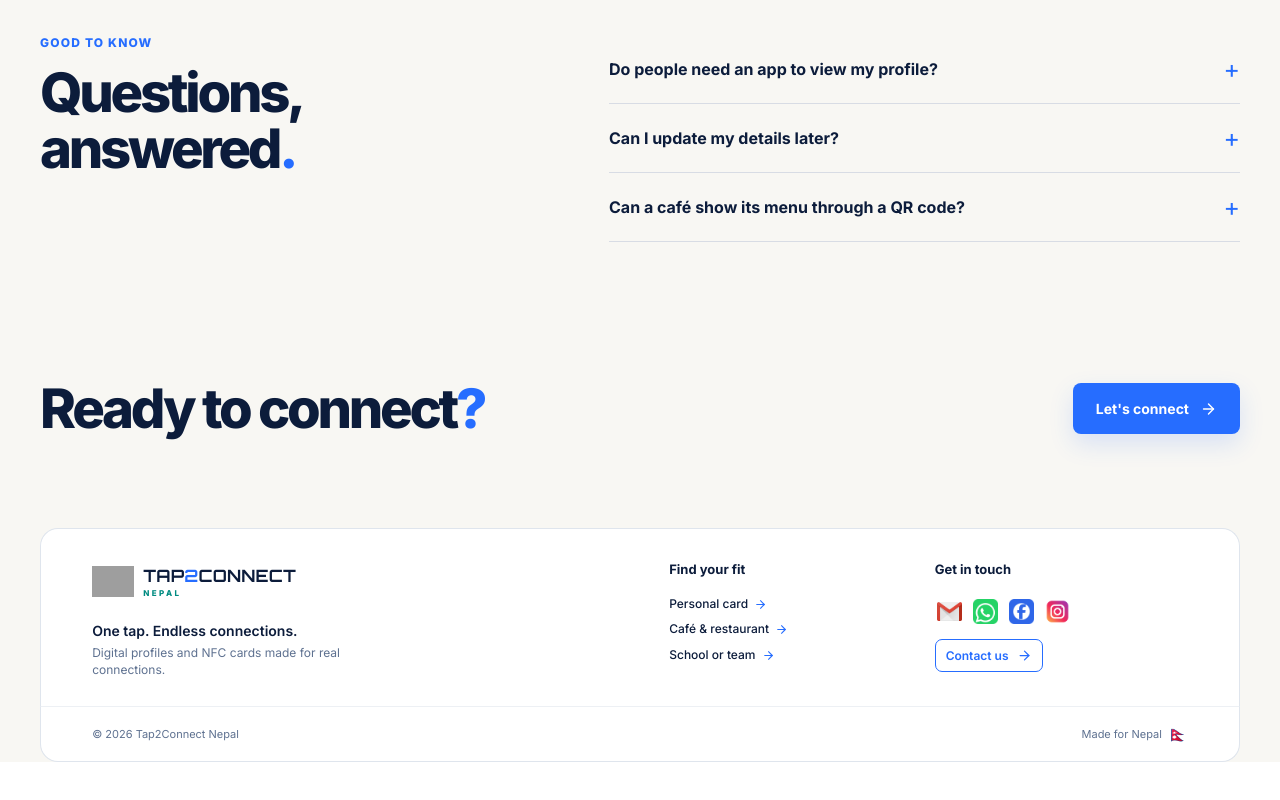
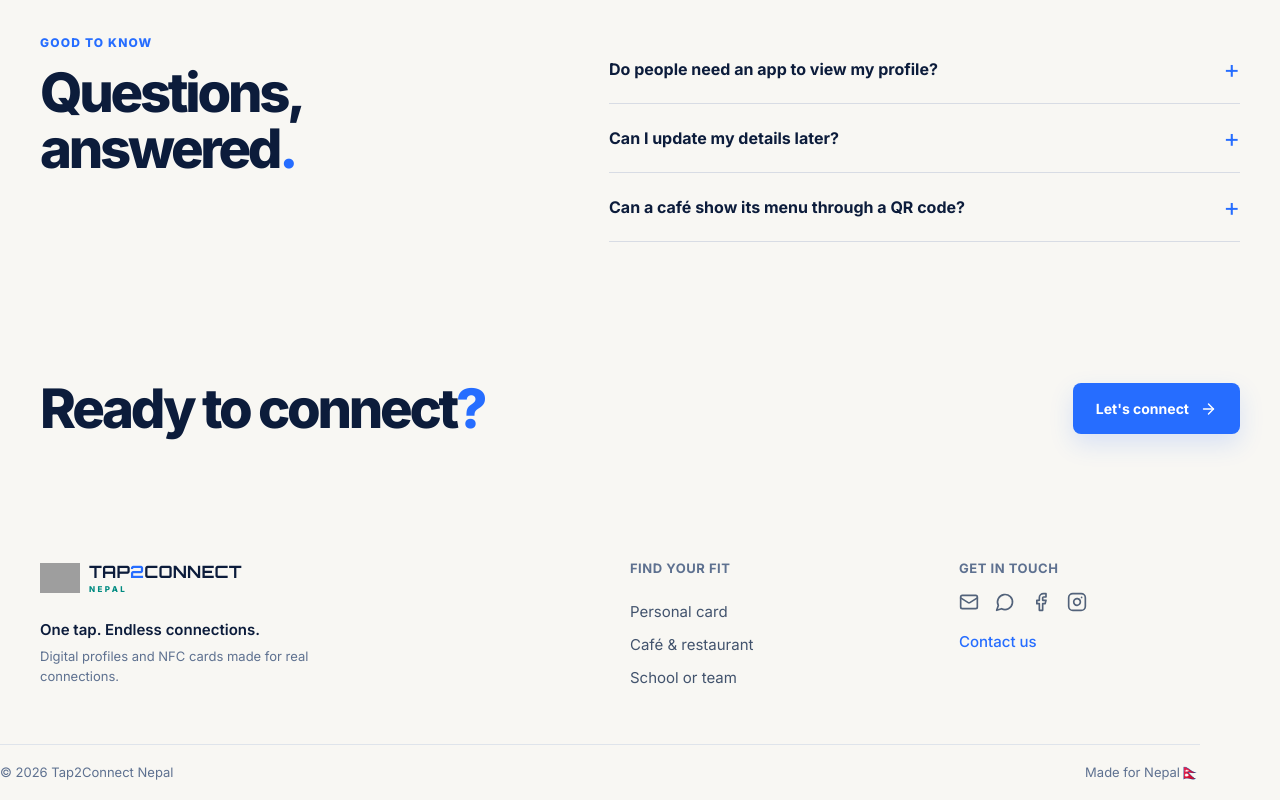
Before and after one commit to RobinDhami/Cards, a React (Vite) app in the folder frontend/: page / in a window 1280 px wide. Shown: the part 5420-6220 px from the top of the page. Before the commit the page ends 6182 px from the top, so only its background shows below. Built offline with nearby package versions, Linux system fonts and the light colour scheme; no server answers; grey boxes are pictures that could not be loaded.

Commit message:
Redesign landing page footer

```diff
--- a/frontend/src/pages/home/HomePage.tsx
+++ b/frontend/src/pages/home/HomePage.tsx
@@ -4,6 +4,9 @@ import ChevronLeft from 'lucide-react/dist/esm/icons/chevron-left.js'
 import ChevronRight from 'lucide-react/dist/esm/icons/chevron-right.js'
 import CircleSlash2 from 'lucide-react/dist/esm/icons/circle-slash-2.js'
 import Coffee from 'lucide-react/dist/esm/icons/coffee.js'
+import Facebook from 'lucide-react/dist/esm/icons/facebook.js'
+import Instagram from 'lucide-react/dist/esm/icons/instagram.js'
+import Mail from 'lucide-react/dist/esm/icons/mail.js'
 import Menu from 'lucide-react/dist/esm/icons/menu.js'
 import MessageCircle from 'lucide-react/dist/esm/icons/message-circle.js'
 import QrCode from 'lucide-react/dist/esm/icons/qr-code.js'
@@ -13,7 +16,6 @@ import UserRound from 'lucide-react/dist/esm/icons/user-round.js'
 import UsersRound from 'lucide-react/dist/esm/icons/users-round.js'
 import X from 'lucide-react/dist/esm/icons/x.js'
 import { apiFetch, displayError } from '../../lib/api'
-import { socialIconAssets } from '../../components/social/socialIconAssets'
 import brandLogo from '../../../../theme/static/branding/tap2connect-logo-optimized.webp'
 import heroPerson from '../../../../theme/static/home/hero-person-phone-card-transparent.webp'
 import audienceStudent from '../../../../theme/static/home/figma-assets/audience-student-mobile.webp'
@@ -234,17 +236,19 @@ function Footer({ onSelect }: { onSelect: (id: Enquiry) => void }) {
       </div>
       <nav className="launch-footer-fit" aria-label="Find your fit">
         <h3>Find your fit</h3>
-        {enquiryOptions.map(({ id, label }) => <a href="#contact" key={id} onClick={() => onSelect(id)}>{label}<ArrowRight aria-hidden="true" /></a>)}
+        <ul>
+          {enquiryOptions.map(({ id, label }) => <li key={id}><a href="#contact" onClick={() => onSelect(id)}>{label}</a></li>)}
+        </ul>
       </nav>
       <div className="launch-footer-contact">
         <h3>Get in touch</h3>
         <div className="launch-footer-socials" aria-label="Contact and social links">
-          <a href="mailto:hello@tap2connect.com.np" aria-label="Email Tap2Connect Nepal" title="Email"><img src={socialIconAssets.email} alt="" /></a>
-          <a href="https://wa.me/9779767452069" target="_blank" rel="noreferrer" aria-label="Chat with Tap2Connect Nepal on WhatsApp" title="WhatsApp"><img src={socialIconAssets.whatsapp} alt="" /></a>
-          <a href="https://www.facebook.com/Tap2connectnepal/" target="_blank" rel="noreferrer" aria-label="Tap2Connect Nepal on Facebook" title="Facebook"><img src={socialIconAssets.facebook} alt="" /></a>
-          <a href="https://www.instagram.com/tap2connectnepal/" target="_blank" rel="noreferrer" aria-label="Tap2Connect Nepal on Instagram" title="Instagram"><img src={socialIconAssets.instagram} alt="" /></a>
+          <a href="mailto:hello@tap2connect.com.np" aria-label="Email Tap2Connect Nepal"><Mail aria-hidden="true" /></a>
+          <a href="https://wa.me/9779767452069" target="_blank" rel="noreferrer" aria-label="Chat with Tap2Connect Nepal on WhatsApp"><MessageCircle aria-hidden="true" /></a>
+          <a href="https://www.facebook.com/Tap2connectnepal/" target="_blank" rel="noreferrer" aria-label="Tap2Connect Nepal on Facebook"><Facebook aria-hidden="true" /></a>
+          <a href="https://www.instagram.com/tap2connectnepal/" target="_blank" rel="noreferrer" aria-label="Tap2Connect Nepal on Instagram"><Instagram aria-hidden="true" /></a>
         </div>
-        <a className="launch-footer-contact-button" href="#contact">Contact us <ArrowRight aria-hidden="true" /></a>
+        <a className="launch-footer-contact-button" href="#contact">Contact us</a>
       </div>
     </div>
     <div className="launch-shell launch-footer-bottom"><span>© {new Date().getFullYear()} Tap2Connect Nepal</span><span>Made for Nepal <span aria-hidden="true">🇳🇵</span></span></div>
--- a/frontend/src/pages/home/HomePageLaunch.css
+++ b/frontend/src/pages/home/HomePageLaunch.css
@@ -808,3 +808,29 @@
   .launch .launch-hero h1 { max-width: 350px; }
   .launch .launch-how .launch-step-copy > div { background: transparent; }
 }
+
+/* Minimal landing footer. */
+.launch .launch-footer { padding: 64px 0 0; border: 0; background: var(--page-surface); }
+.launch .launch-footer-main { display: grid; grid-template-columns: minmax(0,1.35fr) minmax(180px,.7fr) minmax(180px,.7fr); align-items: start; gap: 48px; padding: 0 0 56px; border: 0; border-radius: 0; background: transparent; }
+.launch .launch-footer-brand .launch-logo img { width: 40px; height: 40px; }
+.launch .launch-footer-brand .launch-logo strong { font-size: 17px; }
+.launch .launch-footer-brand > strong { margin-top: 18px; color: var(--ink); font-size: 15px; font-weight: 600; }
+.launch .launch-footer-brand p { max-width: 280px; margin-top: 7px; color: var(--muted); font-size: 13px; line-height: 1.55; }
+.launch .launch-footer-main h3 { margin: 2px 0 16px; color: var(--muted); font-size: 13px; font-weight: 700; letter-spacing: .04em; text-transform: uppercase; }
+.launch .launch-footer-fit, .launch .launch-footer-contact { display: flex; flex-direction: column; align-items: flex-start; gap: 0; }
+.launch .launch-footer-fit ul { display: grid; gap: 12px; margin: 0; padding: 0; list-style: none; }
+.launch .launch-footer-fit a { color: #42536d; font-size: 15px; font-weight: 400; line-height: 1.4; text-decoration: none; transition: color .2s ease; }
+.launch .launch-footer-fit a:hover { color: var(--blue); }
+.launch .launch-footer-fit a svg { display: none; }
+.launch .launch-footer-socials { display: flex; align-items: center; gap: 16px; margin: 0; }
+.launch .launch-footer-socials a { display: grid; width: 20px; height: 20px; place-items: center; color: #52627a; transition: color .2s ease; }
+.launch .launch-footer-socials a:hover { color: var(--blue); transform: none; }
+.launch .launch-footer-socials svg { width: 20px !important; height: 20px !important; margin: 0 !important; }
+.launch .launch-footer-socials img { display: none; }
+.launch .launch-footer-contact-button { min-height: auto; margin-top: 20px; padding: 0; border: 0; border-radius: 0; color: var(--blue) !important; background: transparent; font-size: 15px; font-weight: 500; text-decoration: none; }
+.launch .launch-footer-contact-button:hover { text-decoration: underline; }
+.launch .launch-footer-bottom { display: flex; align-items: center; justify-content: space-between; min-height: 56px; margin: 0; padding: 0; border: 0; border-top: 1px solid #dfe4eb; border-radius: 0; color: var(--muted); background: transparent; font-size: 13px; }
+.launch .launch-footer-bottom > span:last-child { gap: 0; }
+.launch .launch-footer-bottom > span:last-child span { font-size: 16px; }
+@media (max-width: 700px) { .launch .launch-footer { padding-top: 52px; } .launch .launch-footer-main { grid-template-columns: repeat(2,minmax(0,1fr)); gap: 32px 48px; padding-bottom: 40px; } .launch .launch-footer-brand { grid-column: 1 / -1; } }
+@media (max-width: 480px) { .launch .launch-footer { padding-top: 40px; } .launch .launch-footer-main { grid-template-columns: 1fr; gap: 32px; padding-bottom: 32px; } .launch .launch-footer-brand { grid-column: auto; } .launch .launch-footer-bottom { align-items: flex-start; flex-direction: column; justify-content: center; gap: 6px; min-height: 72px; } }
```
